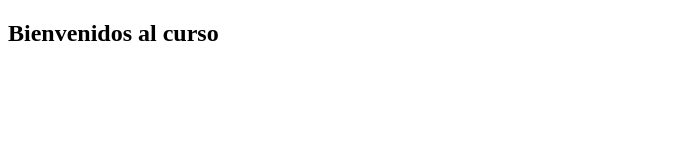
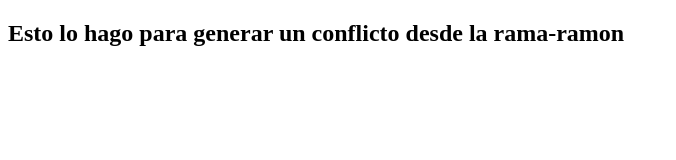
Before and after one commit to carabalapp/primer-repositorio-oplesk, a plain HTML site: page index.html in a window 1280 px wide. Shown: the whole page, without its empty margins (0-676 px from the left). Drawn offline with Linux system fonts and the light colour scheme.

Commit message:
confirmando los cambios

```diff
--- a/index.html
+++ b/index.html
@@ -6,7 +6,7 @@
     <title>Primera pagina</title>
 </head>
 <body>
-    <h2>Bienvenidos al curso</h2>
+    <h2>Esto lo hago para generar un conflicto desde la rama-ramon</h2>
 
 </body>
 </html>
```
